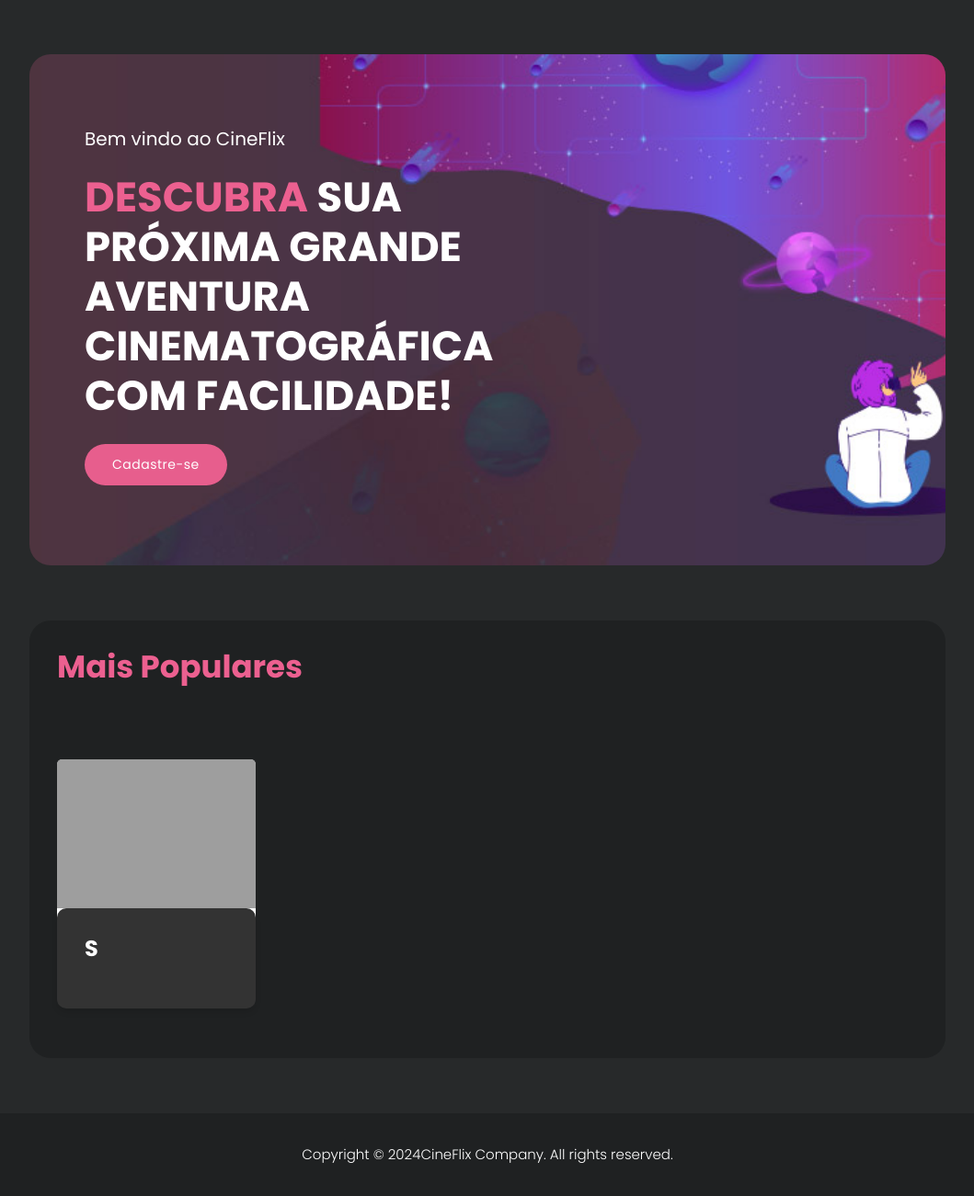
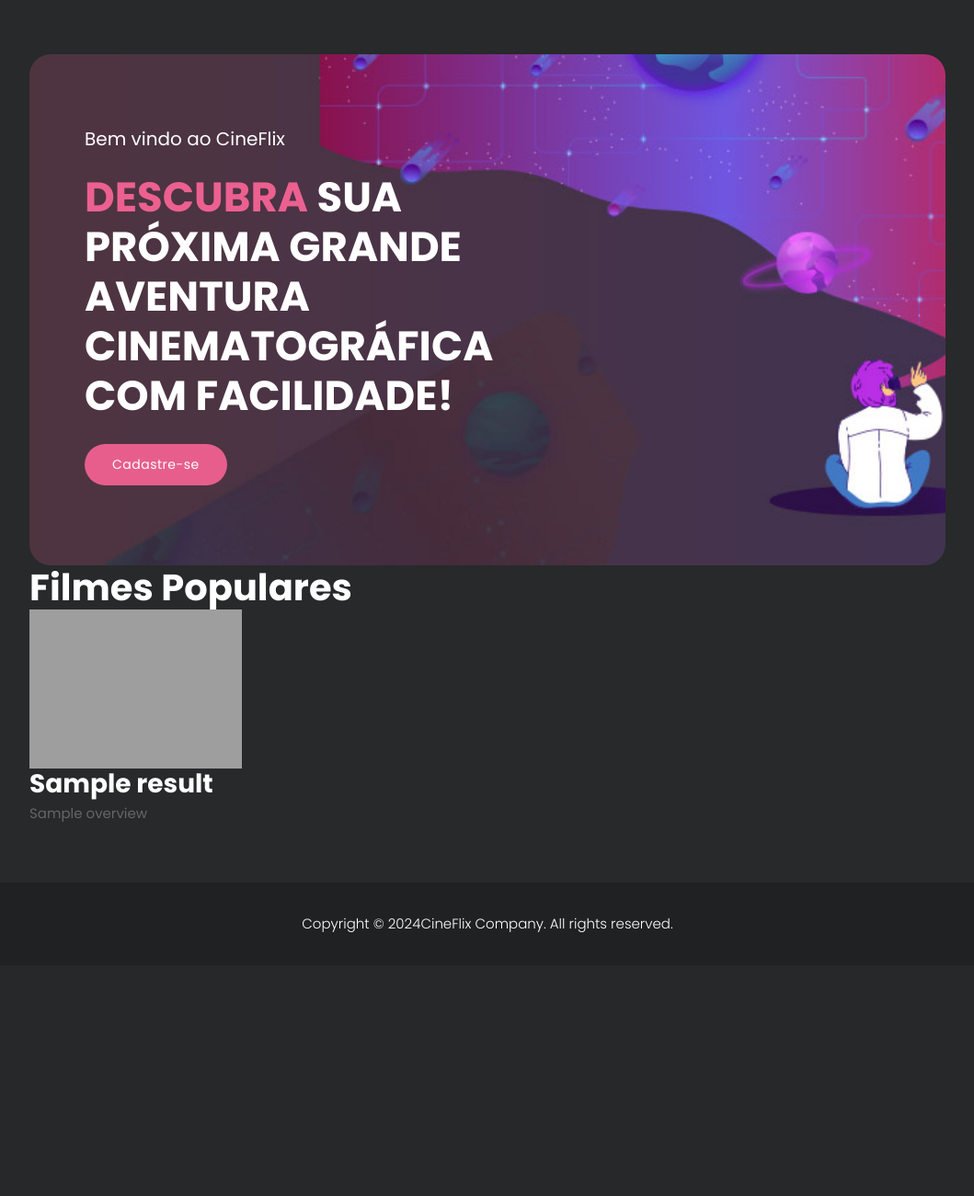
Before and after one commit to davicruz23/SiteFilmes-PA1, a Django app: page / in a window 1280 px wide. Shown: the part 181-1482 px from the top of the page at 92% size, without its empty margins (110-1169 px from the left). After the commit the page ends 1195 px from the top, so only its background shows below. Run offline with Django 4.2, Linux system fonts and the light colour scheme; tables that the repository leaves empty hold one stand-in row (values such as "Sample post"); a database or web service that is not in the repository returns one stand-in record (values such as "Sample title"); data that the repository does not hold is empty; some libraries are stand-ins or nearby versions; grey boxes are pictures that could not be loaded.

Commit message:
lista de usuarios home

```diff
--- a/myapp/models.py
+++ b/myapp/models.py
@@ -5,6 +5,10 @@
 
 class Filme(models.Model):
     api_id = models.IntegerField(unique=False, default=0)
+
+def get_poster_url(self):
+        base_url = "https://image.tmdb.org/t/p/w500/"
+        return f"{base_url}{self.api_id}"  # Supondo que o ID retornado pela API do TMDB seja o mesmo usado para recuperar o poster
 
 
 
--- a/myapp/templates/index.html
+++ b/myapp/templates/index.html
@@ -1,6 +1,7 @@
 {% extends 'base.html' %}
 
 {% block content %}
+
 <div class="container">
     <div class="row">
         <div class="col-lg-12">
@@ -21,39 +22,50 @@
                     </div>
                 </div>
                 <!-- ***** Banner End ***** -->
-                    <!-- ***** Most Popular Start ***** -->
-                    <div class="most-popular ">
+
+                <!-- Seção para exibir os filmes populares apenas quando o usuário estiver deslogado -->
+                <div class="filmes-populares">
+                    <h1>Filmes Populares</h1>
                     <div class="row">
-                            <div class="col-lg-12">
-                                <div class="heading-section">
-                                    <h4>Mais Populares</h4>
+                        {% for filme in filmes %}
+                        <div class="col-lg-3 col-md-4 col-sm-6">
+                            <div class="filme">
+                                <img src="https://image.tmdb.org/t/p/w500/{{ filme.poster_path }}" alt="{{ filme.title }}">
+                                <h3>{{ filme.title }}</h3>
+                                <p>{{ filme.overview }}</p>
                             </div>
-                                {% if page_obj %}
-                                    <div class="row">
-                                        {% for video in page_obj.object_list|slice:":8" %}
-                                        <!-- Limitando para mostrar apenas 8 filmes -->
-                                        <div class="col-lg-3 col-md-4 col-sm-6 mb-4">
-                                            <div class="card h-75 d-flex flex-column">
-                                                <a href="{% url 'filme_details' video.id %}" class="{% if 'details' in request.path %}active{% endif %}">
-                                                    <img src="https://image.tmdb.org/t/p/w500/{{ video.poster_path }}" class="card-img-top"
-                                                        alt="{{ video.title }}">
-                                                </a>
-                                                <div class="card-body d-flex flex-column">
-                                                    <h5 class="card-title">{{ video.title }}</h5>
-                                                    <!-- <p class="card-text">{{ video.overview }}</p> -->
-                                                    <div class="mt-auto"></div> <!-- Push content to the bottom -->
                         </div>
+                        {% endfor %}
+                    </div>
+                </div>
+                {% endif %}
+
+                <!-- Seção para exibir a lista de usuários e seus últimos filmes vistos -->
+                {% if request.user.is_authenticated %}
+                {% if lista_usuarios %}
+                <!-- ***** Lista de Usuários ***** -->
+                <div class="usuarios-lista">
+                    <h2>Página Inicial</h2>
+                    {% for usuario_info in lista_usuarios %}
+                    <div class="card mb-3">
+                        <div class="card-header d-flex align-items-center">
+                            <img src="{{ usuario_info.foto_perfil }}" class="mr-3 rounded-circle" alt="Foto de perfil de {{ usuario_info.usuario.username }}" style="width: 40px; height: 40px; object-fit: cover;">
+                            <h5 class="mb-0" style="color: rgb(0, 0, 0);">  {{ usuario_info.usuario.username }}</h5>
+                        </div>
+                        <div class="card-body">
+                            <h6 class="card-title">Último Filme Visto:</h6>
+                            {% if usuario_info.imagem_ultimo_filme %}
+                            <img src="{{ usuario_info.imagem_ultimo_filme }}" alt="Poster do último filme visto por {{ usuario_info.usuario.username }}" class="img-fluid mb-3" style="max-width: 200px;">
+                            {% else %}
+                            <p class="card-text">Nenhum filme visto encontrado.</p>
+                            {% endif %}
                         </div>
                     </div>
                     {% endfor %}
                 </div>
                 {% else %}
-                                    <p>Não há vídeos para exibir.</p>
+                <p>Nenhum usuário encontrado.</p>
                 {% endif %}
-                            </div>
-                        </div>
-                    </div>
-                    <!-- ***** Most Popular End ***** -->
                 {% endif %}
             </div>
         </div>
--- a/myapp/urls.py
+++ b/myapp/urls.py
@@ -2,7 +2,7 @@
 from myapp import views
 
 urlpatterns = [
-    path('', views.index, name='index'),
+    path('', views.home, name='index'),
     path('browse/', views.browse, name='browse'),
     path('details/<int:filme_id>/', views.filme_details, name='filme_details'),
     path('streams/', views.streams, name='streams'),
--- a/myapp/views.py
+++ b/myapp/views.py
@@ -6,13 +6,12 @@
 from .forms import MyProfileForm
 from django.contrib import messages
 from django.http import HttpResponse
+from django.contrib.auth.models import User
+from django.shortcuts import render
 
-
-# Create your views here.
 def mysite(request):
 
     return render(request, 'index.html')
-
 
 def browse(request):
     # Lógica da visualização
@@ -51,7 +50,6 @@
 def streams(request):
     # Lógica da visualização
     return render(request, 'streams.html')
-
 
 @login_required
 def profile(request):
@@ -125,7 +123,7 @@
         return render(request, 'error.html', {'error_message': error_message})
 
 
-def index(request):
+#def index(request):
     # URL da API do TMDb para descobrir vídeos
     url = "https://api.themoviedb.org/3/movie/popular?language=pt-BR"
     # Chave de API do TMDb
@@ -161,7 +159,6 @@
         error_message = f"Erro ao listar vídeos: {response.status_code}"
         return render(request, 'error.html', {'error_message': error_message})
 
-
 def search_movies(request):
     if 'query' in request.GET:
         query = request.GET.get('query')
@@ -196,7 +193,6 @@
 
     # Se a solicitação não contiver uma consulta, retorne uma página de pesquisa vazia
     return render(request, 'search_form.html')
-
 
 @login_required
 def marcar_visto(request, filme_id):
@@ -235,3 +231,161 @@
         # Se não, exiba uma mensagem de erro
         error_message = f"Erro ao obter detalhes do filme: {response.status_code}"
         return render(request, 'error.html', {'error_message': error_message})
+
+def home(request):
+    # Buscar todos os usuários, exceto o usuário logado
+    usuarios = User.objects.exclude(pk=request.user.pk)
+
+    # Lista para armazenar os dados de cada usuário
+    lista_usuarios = []
+
+    # Iterar sobre cada usuário para obter suas informações
+    for usuario in usuarios:
+        # Buscar o perfil associado ao usuário
+        perfil = usuario.profile
+
+        # Buscar os filmes favoritos do usuário
+        filmes_favoritos = perfil.filmes.all()
+
+        # Verificar se o usuário tem filmes favoritos
+        if filmes_favoritos:
+            # Acessar apenas o último filme favorito do usuário
+            ultimo_filme = filmes_favoritos.last()
+            # Obter o api_id do último filme favorito
+            ultimo_api_id = ultimo_filme.api_id
+        else:
+            # Se não houver filmes favoritos para este usuário, continuar para o próximo usuário
+            continue
+
+        # Criar um dicionário com as informações do usuário
+        info_usuario = {
+            'usuario': usuario,
+            'foto_perfil': perfil.fotoPerfil.url,
+            'ultimo_api_id': ultimo_api_id,
+            'imagem_ultimo_filme': None  # Inicialmente, a imagem é None
+        }
+
+        # Se houver um último api_id, obter os detalhes do filme da API do TMDb
+        if ultimo_api_id:
+            url_filme = f"https://api.themoviedb.org/3/movie/{ultimo_api_id}?language=pt-BR&api_key=bfe8cc9c3791fe2745d71c6b203ad7ab"
+            response_filme = requests.get(url_filme)
+            if response_filme.status_code == 200:
+                # Se a solicitação for bem-sucedida, obtenha a URL da imagem do poster do filme
+                detalhes_filme = response_filme.json()
+                poster_path = detalhes_filme.get('poster_path')
+                if poster_path:
+                    # Se houver uma URL do poster, atualize o dicionário do usuário com a imagem do último filme
+                    info_usuario['imagem_ultimo_filme'] = f"https://image.tmdb.org/t/p/w500{poster_path}"
+
+        # Adicionar o dicionário à lista de usuários
+        lista_usuarios.append(info_usuario)
+
+    # Adicione aqui a solicitação à API do TMDb para obter a lista de filmes populares
+    url = "https://api.themoviedb.org/3/movie/popular?language=pt-BR"
+    api_key = "SUA_API_KEY"
+    headers = {
+        "accept": "application/json",
+        "Authorization": "Bearer eyJhbGciOiJIUzI1NiJ9.eyJhdWQiOiJiZmU4Y2M5YzM3OTFmZTI3NDVkNzFjNmIyMDNhZDdhYiIsInN1YiI6IjYzNTJjMTNjYTBmMWEyMDA3OTYzMmZjNyIsInNjb3BlcyI6WyJhcGlfcmVhZCJdLCJ2ZXJzaW9uIjoxfQ.AXoon4kjsBMzYtTKRCUTDYR_Jfds9TPYi8okNTHjv5g"
+    }
+    params = {
+        "api_key": api_key,
+        "sort_by": "popularity.desc"
+    }
+    response = requests.get(url, headers=headers, params=params)
+
+    # Verifique se a resposta foi bem-sucedida
+    if response.status_code == 200:
+        # Se sim, obtenha os filmes populares
+        filmes = response.json()["results"]
+
+        # Adicione a lista de filmes ao contexto
+        context = {
+            'lista_usuarios': lista_usuarios,
+            'filmes': filmes
+        }
+
+        # Renderize o template 'index.html' passando os dados como contexto
+        return render(request, 'index.html', context)
+    else:
+        # Se não, exiba uma mensagem de erro
+        error_message = f"Erro ao listar filmes: {response.status_code}"
+        return render(request, 'error.html', {'error_message': error_message})
+
+#def index(request):
+    # Buscar todos os usuários
+    usuarios = User.objects.all()
+
+    # Lista para armazenar os dados de cada usuário
+    lista_usuarios = []
+
+    # Iterar sobre cada usuário para obter suas informações
+    for usuario in usuarios:
+        # Buscar o perfil associado ao usuário
+        perfil = usuario.profile
+
+        # Buscar os filmes favoritos do usuário
+        filmes_favoritos = perfil.filmes.all()
+
+        # Verificar se há filmes favoritos
+        if filmes_favoritos:
+            # Acessar apenas o último filme favorito do usuário
+            ultimo_filme = filmes_favoritos.last()
+            # Obter o api_id do último filme favorito
+            ultimo_api_id = ultimo_filme.api_id
+        else:
+            # Se não houver filmes favoritos, atribuir None ao último api_id
+            ultimo_api_id = None
+
+        # Criar um dicionário com as informações do usuário
+        info_usuario = {
+            'usuario': usuario,
+            'foto_perfil': perfil.fotoPerfil.url,
+            'ultimo_api_id': ultimo_api_id,
+            'imagem_ultimo_filme': None  # Inicialmente, a imagem é None
+        }
+
+        # Adicionar o dicionário à lista de usuários
+        lista_usuarios.append(info_usuario)
+
+        # Se houver um último api_id, obter os detalhes do filme da API do TMDb
+        if ultimo_api_id:
+            url_filme = f"https://api.themoviedb.org/3/movie/{ultimo_api_id}?language=pt-BR&api_key=bfe8cc9c3791fe2745d71c6b203ad7ab"
+            response_filme = requests.get(url_filme)
+            if response_filme.status_code == 200:
+                # Se a solicitação for bem-sucedida, obtenha a URL da imagem do poster do filme
+                detalhes_filme = response_filme.json()
+                poster_path = detalhes_filme.get('poster_path')
+                if poster_path:
+                    # Se houver uma URL do poster, atualize o dicionário do usuário com a imagem do último filme
+                    info_usuario['imagem_ultimo_filme'] = f"https://image.tmdb.org/t/p/w500{poster_path}"
+
+    # Adicione aqui a solicitação à API do TMDb para obter a lista de filmes populares
+    url = "https://api.themoviedb.org/3/movie/popular?language=pt-BR"
+    api_key = "SUA_API_KEY"
+    headers = {
+        "accept": "application/json",
+        "Authorization": "Bearer eyJhbGciOiJIUzI1NiJ9.eyJhdWQiOiJiZmU4Y2M5YzM3OTFmZTI3NDVkNzFjNmIyMDNhZDdhYiIsInN1YiI6IjYzNTJjMTNjYTBmMWEyMDA3OTYzMmZjNyIsInNjb3BlcyI6WyJhcGlfcmVhZCJdLCJ2ZXJzaW9uIjoxfQ.AXoon4kjsBMzYtTKRCUTDYR_Jfds9TPYi8okNTHjv5g"
+    }
+    params = {
+        "api_key": api_key,
+        "sort_by": "popularity.desc"
+    }
+    response = requests.get(url, headers=headers, params=params)
+
+    # Verifique se a resposta foi bem-sucedida
+    if response.status_code == 200:
+        # Se sim, obtenha os filmes populares
+        filmes_populares = response.json()["results"]
+
+        # Adicione a lista de filmes populares ao contexto
+        context = {
+            'lista_usuarios': lista_usuarios,
+            'filmes_populares': filmes_populares  # Adicionando a lista de filmes populares ao contexto
+        }
+
+        # Renderize o template 'index.html' passando os dados como contexto
+        return render(request, 'index.html', context)
+    else:
+        # Se não, exiba uma mensagem de erro
+        error_message = f"Erro ao listar filmes: {response.status_code}"
+        return render(request, 'error.html', {'error_message': error_message})
```
Lines whose indentation alone changed are shown as unchanged.
